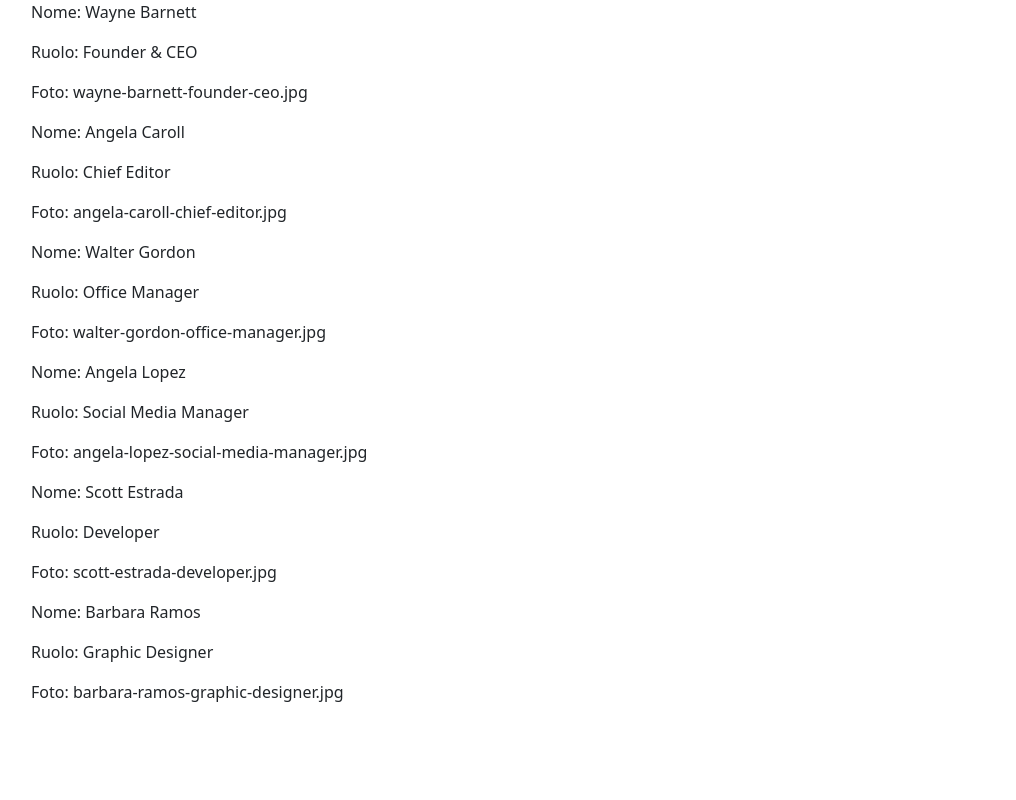
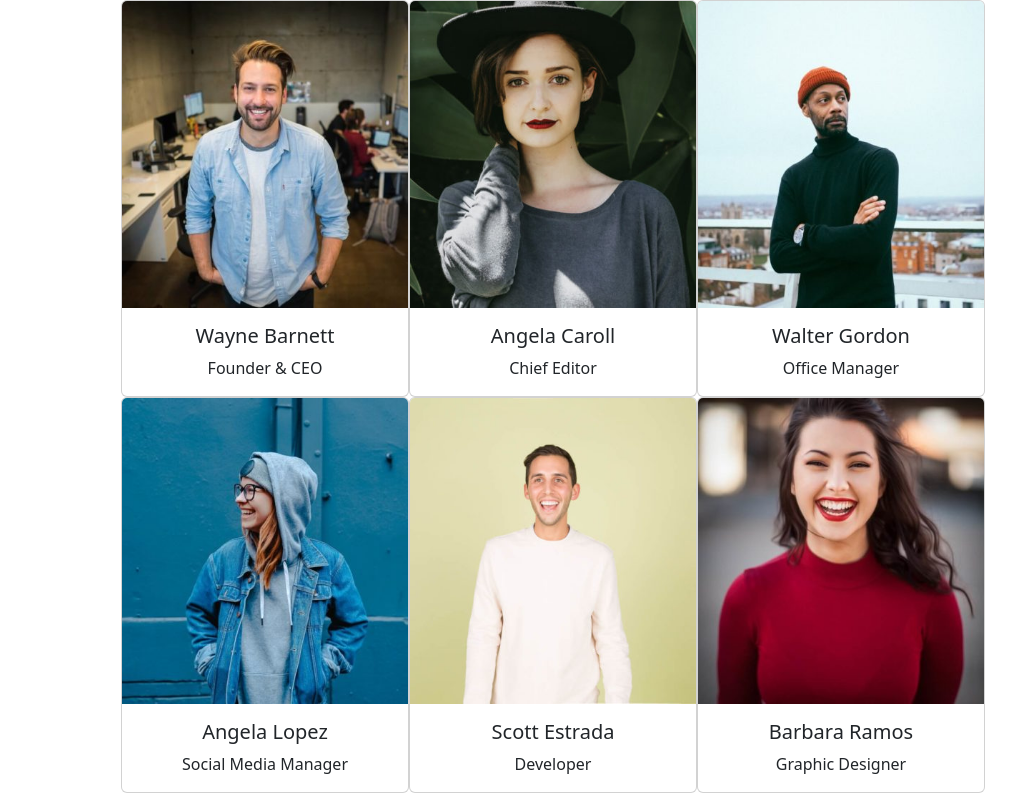
Before and after one commit to MrArcano/js-our-team, a plain HTML site: page index.html in a window 1280 px wide. Shown: the whole page, without its empty margins (51-1067 px from the left). Drawn offline with nearby package versions, Linux system fonts and the light colour scheme.

Commit message:
[add]: card image

```diff
--- a/index.html
+++ b/index.html
@@ -13,8 +13,8 @@
 </head>
 <body>
 
-  <div class="container">
-    <!-- js add -->
+  <div class="container w-75  d-flex flex-wrap">
+
   </div>
 
   <script src="js/script.js"></script>
--- a/js/script.js
+++ b/js/script.js
@@ -40,11 +40,14 @@ for (const member of team) {
 
   // - stampare nel DOM
   const output = document.querySelector(".container");
+  // - creo la mia card, con immagine e il resto dei dati
   output.innerHTML += `
-  <p>Nome: ${member.nome}</p>
-  <p>Ruolo: ${member.ruolo}</p>
-  <p>Foto: ${member.foto}</p>
+  <div class="card text-center" style="width: 18rem;">
+    <img src="img/${member.foto}" class="card-img-top" alt="${member.foto}">
+    <div class="card-body">
+      <h5 class="card-title">${member.nome}</h5>
+      <p class="card-text">${member.ruolo}</p>
+    </div>
+  </div>
   `;
 }
-
-// - creo la mia card, con immagine e il resto dei dati
```
Also changed, not shown: img/angela-caroll-chief-editor.jpg (added), img/angela-lopez-social-media-manager.jpg (added), img/barbara-ramos-graphic-designer.jpg (added), img/scott-estrada-developer.jpg (added), img/walter-gordon-office-manager.jpg (added), img/wayne-barnett-founder-ceo.jpg (added).
